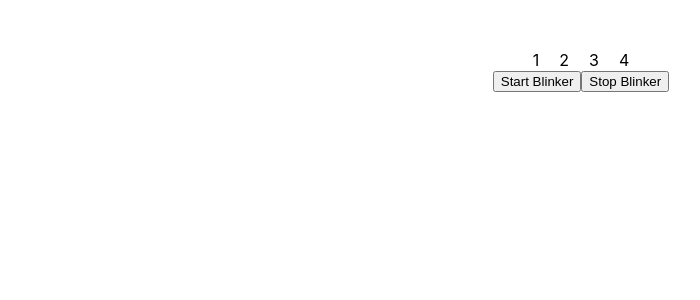
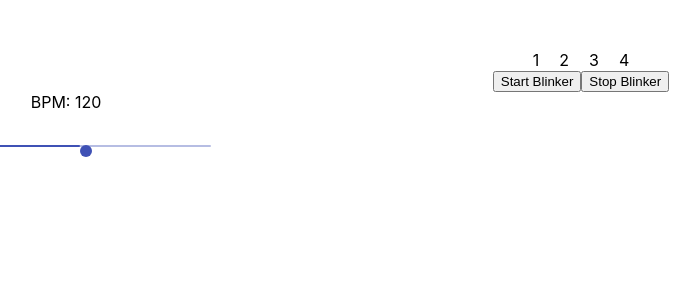
Before and after one commit to N8ers/beat-box, a React (Create React App) app: page / in a window 1280 px wide. Shown: the top 300 px of the page, without its empty margins (59-759 px from the left). Built offline with nearby package versions, Linux system fonts and the light colour scheme.

Commit message:
material ui bpm slider

```diff
--- a/package.json
+++ b/package.json
@@ -3,6 +3,7 @@
   "version": "0.1.0",
   "private": true,
   "dependencies": {
+    "@material-ui/core": "^4.11.4",
     "@testing-library/jest-dom": "^5.12.0",
     "@testing-library/react": "^11.2.7",
     "@testing-library/user-event": "^12.8.3",
--- a/src/BeatBox.js
+++ b/src/BeatBox.js
@@ -1,4 +1,6 @@
 import React from "react";
+
+import { Slider } from "@material-ui/core";
 
 import classes from "./BeatBox.module.css";
 
@@ -7,7 +9,7 @@ class BeatBox extends React.Component {
     super(props);
     this.state = {
       blinkerIsOn: false,
-      bpm: 120 // beats per minute
+      bpm: 120, // beats per minute
     };
   }
 
@@ -18,15 +20,21 @@ class BeatBox extends React.Component {
   };
 
   beatsPerMilliSecond = () => {
-    return (60000 / this.state.bpm);
-  }
+    return 60000 / this.state.bpm;
+  };
+
+  changeBPM = (event, newValue) => {
+    this.setState({
+      bpm: newValue
+    })
+  };
 
   blinker = () => {
     this.setState({
       blinkerIsOn: true,
     });
 
-    let beatsPerMilliSecond = this.beatsPerMilliSecond()
+    let beatsPerMilliSecond = this.beatsPerMilliSecond();
     let currentlyLiteNumber = 1;
 
     let intervalId = setInterval(() => {
@@ -63,6 +71,16 @@ class BeatBox extends React.Component {
         </div>
         <button onClick={() => this.blinker()}>Start Blinker</button>
         <button onClick={() => this.turnBlinkerOff()}>Stop Blinker</button>
+        <div className={classes.w250}>
+          <div>BPM: {this.state.bpm}</div>
+          <Slider
+            value={this.state.bpm}
+            max={208}
+            min={40}
+            onChange={this.changeBPM}
+            aria-labelledby="input-slider"
+          />
+        </div>
       </div>
     );
   }
--- a/src/BeatBox.module.css
+++ b/src/BeatBox.module.css
@@ -5,3 +5,7 @@
 .lite {
   color: pink;
 }
+
+.w250 {
+  width: 250px;
+}
```
Also changed, not shown: 1 other file (tests, documents, lock files or other folders).
